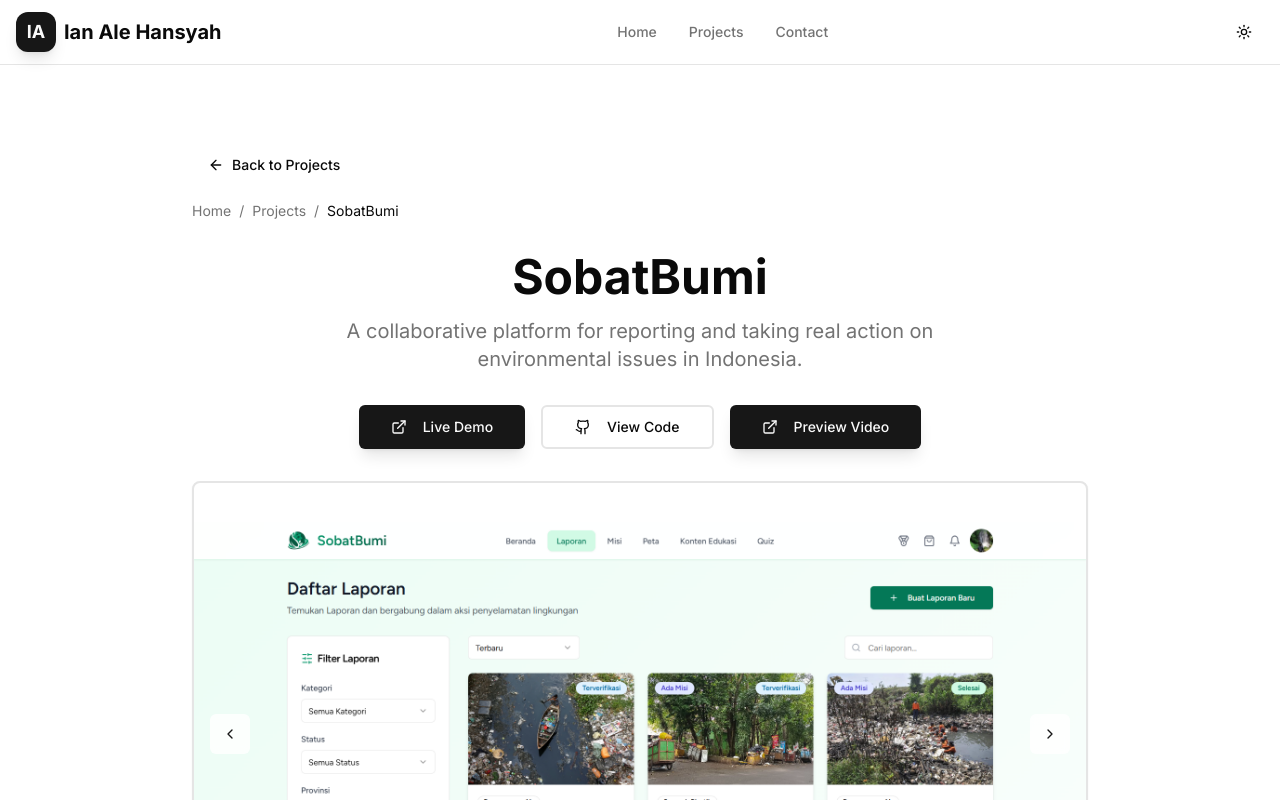
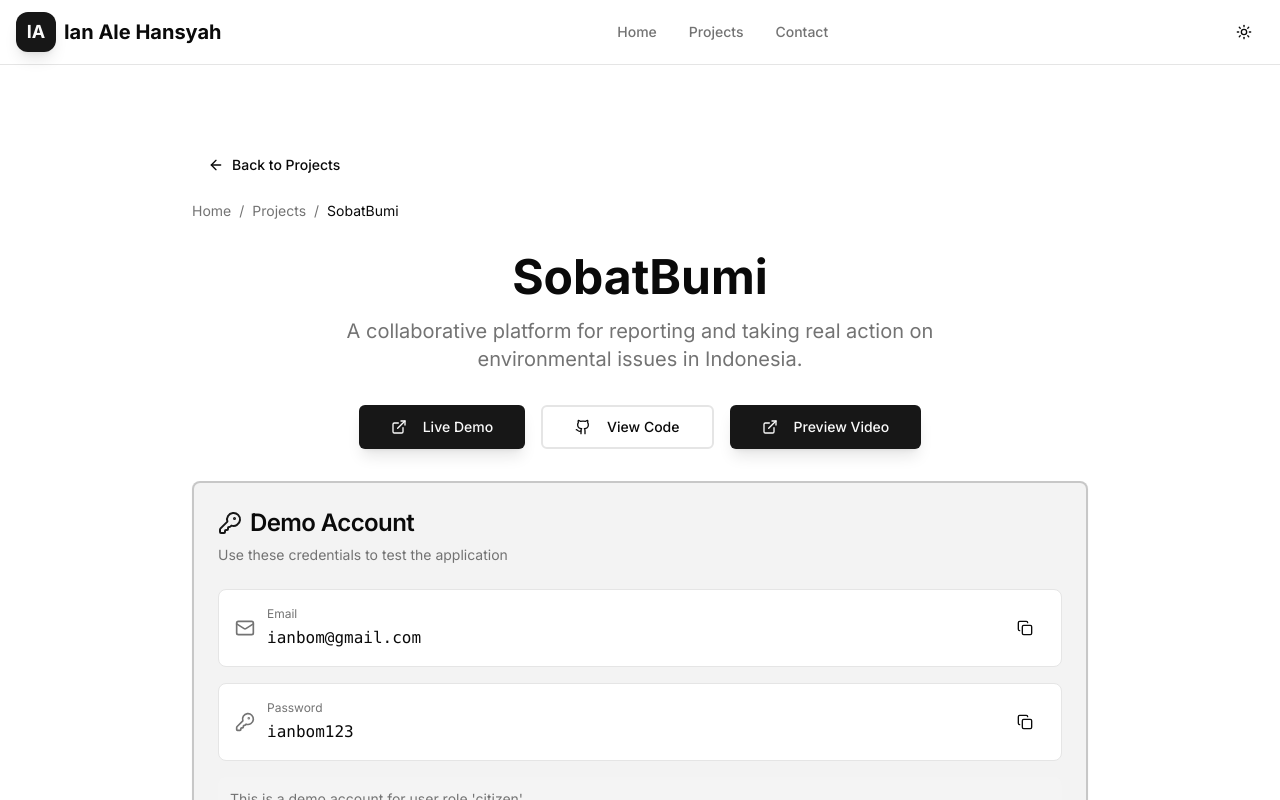
Before and after one commit to ianbom/PortoNextJs, a Next.js app: page /projects/sobat-bumi in a window 1280 px wide. Shown: the top 800 px of the page. Built offline with nearby package versions, Linux system fonts and the light colour scheme.

Commit message:
kredensial

```diff
--- a/app/projects/[slug]/project-detail-client.tsx
+++ b/app/projects/[slug]/project-detail-client.tsx
@@ -3,7 +3,7 @@
 import { useState } from "react"
 import Image from "next/image"
 import Link from "next/link"
-import { Github, ExternalLink, CheckCircle, ChevronLeft, ChevronRight } from "lucide-react"
+import { Github, ExternalLink, CheckCircle, ChevronLeft, ChevronRight, Copy, Check, Mail, KeyRound } from "lucide-react"
 import { Button } from "@/components/ui/button"
 import { Card, CardContent, CardDescription, CardHeader, CardTitle } from "@/components/ui/card"
 import { Badge } from "@/components/ui/badge"
@@ -36,6 +36,8 @@ const itemVariants = {
 
 export default function ProjectDetailClient({ project }: ProjectDetailClientProps) {
   const [currentImageIndex, setCurrentImageIndex] = useState(0)
+  const [copiedEmail, setCopiedEmail] = useState(false)
+  const [copiedPassword, setCopiedPassword] = useState(false)
 
   const nextImage = () => {
     setCurrentImageIndex((prev) => (prev + 1) % project.images.length)
@@ -43,6 +45,17 @@ export default function ProjectDetailClient({ project }: ProjectDetailClientProp
 
   const prevImage = () => {
     setCurrentImageIndex((prev) => (prev - 1 + project.images.length) % project.images.length)
+  }
+
+  const copyToClipboard = async (text: string, type: 'email' | 'password') => {
+    await navigator.clipboard.writeText(text)
+    if (type === 'email') {
+      setCopiedEmail(true)
+      setTimeout(() => setCopiedEmail(false), 2000)
+    } else {
+      setCopiedPassword(true)
+      setTimeout(() => setCopiedPassword(false), 2000)
+    }
   }
 
   return (
@@ -77,26 +90,94 @@ export default function ProjectDetailClient({ project }: ProjectDetailClientProp
             </Link>
           </Button>
 
+          {project.videoUrl && (
             <Button
               size="lg"
               className="bg-primary text-primary-foreground hover:bg-primary/90 shadow-lg hover:shadow-xl transition-all duration-300"
               asChild
             >
-            {project.videoUrl && (
-                  <Link href={project.videoUrl} target="_blank" className="flex items-center">
+              <Link href={project.videoUrl} target="_blank">
                 <ExternalLink className="mr-2 h-5 w-5" />
                 Preview Video
               </Link>
+            </Button>
+          )}
+        </div>
+      </motion.div>
+
+      {/* Demo Account Credentials */}
+      {project.demoCredentials && (
+        <motion.div variants={fadeInUp}>
+          <Card className="border-2 border-primary/20 bg-primary/5">
+            <CardHeader>
+              <CardTitle className="text-2xl flex items-center gap-2">
+                <KeyRound className="h-6 w-6 text-primary" />
+                Demo Account
+              </CardTitle>
+              <CardDescription>Use these credentials to test the application</CardDescription>
+            </CardHeader>
+            <CardContent>
+              <div className="space-y-4">
+                <div className="flex items-center justify-between p-4 bg-background rounded-lg border">
+                  <div className="flex items-center gap-3">
+                    <Mail className="h-5 w-5 text-muted-foreground" />
+                    <div>
+                      <p className="text-xs text-muted-foreground mb-1">Email</p>
+                      <p className="font-mono font-medium">{project.demoCredentials.email}</p>
+                    </div>
+                  </div>
+                  <Button
+                    variant="ghost"
+                    size="sm"
+                    onClick={() => copyToClipboard(project.demoCredentials!.email, 'email')}
+                    className="hover:bg-primary/10"
+                  >
+                    {copiedEmail ? (
+                      <Check className="h-4 w-4 text-green-500" />
+                    ) : (
+                      <Copy className="h-4 w-4" />
                     )}
                   </Button>
                 </div>
+
+                <div className="flex items-center justify-between p-4 bg-background rounded-lg border">
+                  <div className="flex items-center gap-3">
+                    <KeyRound className="h-5 w-5 text-muted-foreground" />
+                    <div>
+                      <p className="text-xs text-muted-foreground mb-1">Password</p>
+                      <p className="font-mono font-medium">{project.demoCredentials.password}</p>
+                    </div>
+                  </div>
+                  <Button
+                    variant="ghost"
+                    size="sm"
+                    onClick={() => copyToClipboard(project.demoCredentials!.password, 'password')}
+                    className="hover:bg-primary/10"
+                  >
+                    {copiedPassword ? (
+                      <Check className="h-4 w-4 text-green-500" />
+                    ) : (
+                      <Copy className="h-4 w-4" />
+                    )}
+                  </Button>
+                </div>
+
+                {project.demoCredentials.note && (
+                  <div className="p-3 bg-muted/50 rounded-lg">
+                    <p className="text-sm text-muted-foreground">{project.demoCredentials.note}</p>
+                  </div>
+                )}
+              </div>
+            </CardContent>
+          </Card>
         </motion.div>
+      )}
 
       {/* Project Images Gallery */}
      <motion.div variants={fadeInUp}>
         <Card className="overflow-hidden border-2 hover:border-primary/20 transition-all duration-300">
           <div className="relative">
-            <div className="relative aspect-video"> {/* Ini sudah 16:9 */}
+            <div className="relative aspect-video">
               <AnimatePresence mode="wait">
                 <motion.div
                   key={currentImageIndex}
@@ -110,7 +191,7 @@ export default function ProjectDetailClient({ project }: ProjectDetailClientProp
                     src={project.images?.[currentImageIndex]?.url || "/placeholder.svg"}
                     alt={project.images?.[currentImageIndex]?.alt || project.title}
                     fill
-                    className="object-contain" // Koreksi kesalahan ketik: object-contain
+                    className="object-contain"
                     priority
                   />
                 </motion.div>
@@ -270,19 +351,18 @@ export default function ProjectDetailClient({ project }: ProjectDetailClientProp
                 </Link>
               </Button>
 
+              {project.videoUrl && (
                 <Button
                   size="lg"
                   className="bg-primary text-primary-foreground hover:bg-primary/90 shadow-lg hover:shadow-xl transition-all duration-300 flex-1"
                   asChild
                 >
-              {project.videoUrl && (
-                  <Link href={project.videoUrl} target="_blank" className="flex items-center">
+                  <Link href={project.videoUrl} target="_blank">
                     <ExternalLink className="mr-2 h-5 w-5" />
                     Preview Video
                   </Link>
+                </Button>
               )}
-
-              </Button>
             </div>
           </CardContent>
         </Card>
--- a/lib/projects.ts
+++ b/lib/projects.ts
@@ -7,6 +7,11 @@ export interface ProjectImage {
 export interface Project {
   slug: string
   title: string
+  demoCredentials?: {
+    email: string
+    password: string
+    note?: string
+  }
   description: string
   fullDescription: string
   features: string[]
@@ -24,6 +29,11 @@ export const projects: Project[] = [
  {
   slug: "sobat-bumi",
   title: "SobatBumi",
+  demoCredentials: {
+      email: "ianbom@gmail.com",
+      password: "ianbom123",
+      note: "This is a demo account for user role 'citizen'."
+    },
   description: "A collaborative platform for reporting and taking real action on environmental issues in Indonesia.",
   fullDescription:
     "SobatBumi connects citizens, communities, and volunteers to report, verify, and follow up on environmental issues such as waste and pollution. The platform provides a reporting system, verification process, environmental action missions, and an admin dashboard for monitoring and statistics.",
@@ -92,6 +102,11 @@ export const projects: Project[] = [
 {
   slug: "simkes",
   title: "SIMKESIA",
+    demoCredentials: {
+      email: "warga1@gmail.com",
+      password: "password",
+      note: "This is a demo account for user role 'patient'."
+    },
   description: "A health information system for maternal & child care, facility management, and clinical record-keeping.",
   fullDescription: "SIMKESIA is a web-based health information system focused on managing maternal and child health (ANC, child growth), facility and staff administration, online consultations, and patient records. The platform offers patient and staff portals, growth charts, media-supported examination records, a chatbot for basic triage, and administrative dashboards for facility and superadmin roles to monitor services and KPIs.",
   features: [
@@ -161,6 +176,11 @@ export const projects: Project[] = [
   {
     slug: "rentease",
     title: "RentEase",
+        demoCredentials: {
+      email: "ianalebom@gmail.com",
+      password: "ianbom123",
+      note: "This is a demo account with role users."
+    },
     description: "Online platform that connects product owners with customers who want to rent various items easily and securely. ",
     fullDescription:
       "Rentease was created as a liaison between product providers and renters, with order management features to make it easier to manage products.",
@@ -212,6 +232,11 @@ export const projects: Project[] = [
  {
   slug: "warga-usaha",
   title: "WargaUsaha",
+    demoCredentials: {
+      email: "ianaleale123@gmail.com",
+      password: "ianbom123",
+      note: "This is a demo account with role users."
+    },
   description: "A digital platform that empowers local economies by connecting UMKM, job seekers, and service providers in one ecosystem.",
   fullDescription:
     "WargaUsaha is a community-focused digital platform designed to strengthen the local economy of Sidoarjo by providing an integrated space for selling local products, offering professional services, and posting job opportunities. Built with accessibility in mind, WargaUsaha helps small businesses (UMKM), freelancers, and job seekers promote their offerings and connect with the community efficiently. This platform enables economic growth through features like digital storefronts, service listings, job boards, and a built-in wallet system, all in one easy-to-use system.",
```
Lines whose indentation alone changed are shown as unchanged.
